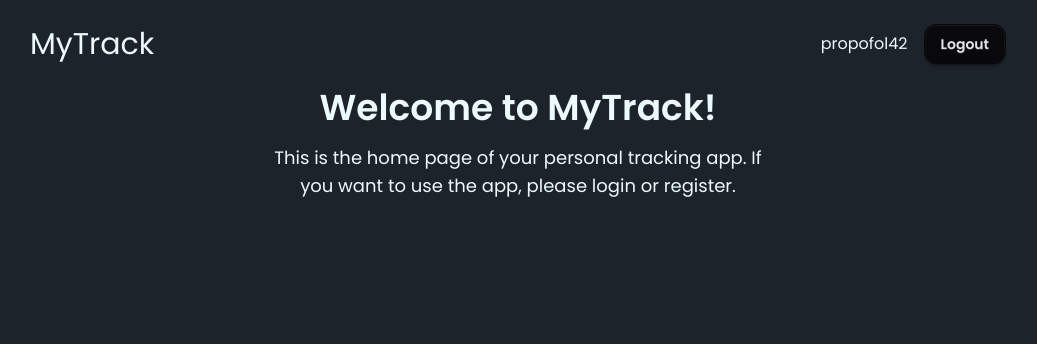
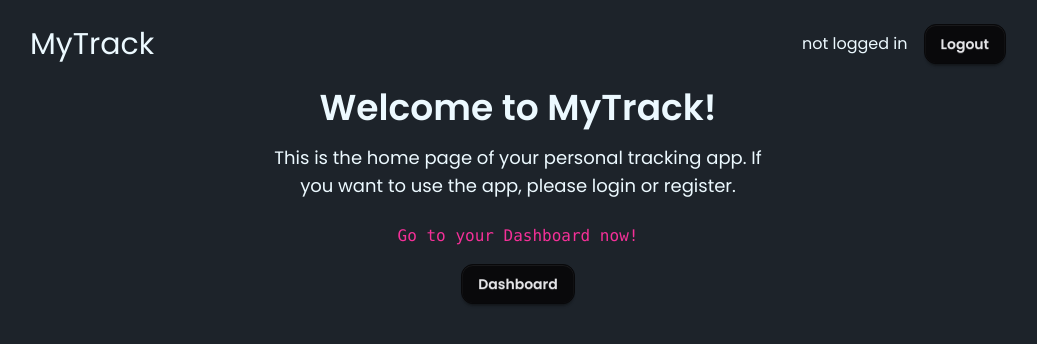
Before and after one commit to Doodlemax3000/vue-track, a Vue app: page / in a window 1280 px wide. Shown: the top 344 px of the page, without its empty margins (122-1159 px from the left). Built offline with nearby package versions, Linux system fonts and the light colour scheme; no server answers; the HTML template or start-up script is replaced by a standard one.

Commit message:
auth routing

```diff
--- a/src/components/Navbar.vue
+++ b/src/components/Navbar.vue
@@ -1,11 +1,18 @@
 <script setup lang="ts">
 import Button from '@/components/ui/Button.vue'
+import { useAuthStore } from '@/stores/auth'
+
+const authStore = useAuthStore()
 </script>
 
 <template>
   <div class="flex items-center justify-center gap-4">
-    <h1 class="text-3xl">MyTrack</h1>
-    <p class="ml-auto">propofol42</p>
+    <RouterLink to="/">
+      <h1 class="text-3xl">MyTrack</h1>
+    </RouterLink>
+    <p class="ml-auto">
+      {{ authStore.user ? authStore.user.email : 'not logged in' }}
+    </p>
     <Button class="btn-neutral">Logout</Button>
   </div>
 </template>
--- a/src/main.ts
+++ b/src/main.ts
@@ -3,15 +3,21 @@ import '@fontsource/poppins/500.css'
 import '@fontsource/poppins/600.css'
 import './assets/main.css'
 
+import App from './App.vue'
+
 import { createApp } from 'vue'
 import { createPinia } from 'pinia'
-
-import App from './App.vue'
+import { useAuthStore } from './stores/auth.ts'
 import router from './router'
 
 const app = createApp(App)
 
-app.use(createPinia())
+const pinia = createPinia()
+app.use(pinia)
+
+const authStore = useAuthStore()
+await authStore.initialize()
+
 app.use(router)
 
 app.mount('#app')
--- a/src/router/index.ts
+++ b/src/router/index.ts
@@ -1,3 +1,4 @@
+import { useAuthStore } from '@/stores/auth'
 import { createRouter, createWebHistory } from 'vue-router'
 
 const routes = [
@@ -8,7 +9,7 @@ const routes = [
     path: '/dashboard',
     name: 'Dashboard',
     component: () => import('@/views/DashboardView.vue'),
-    requiredAuth: true,
+    meta: { requiresAuth: true },
   },
 ]
 
@@ -17,4 +18,16 @@ const router = createRouter({
   routes: routes,
 })
 
+router.beforeEach((to) => {
+  const authStore = useAuthStore()
+
+  if (to.meta.requiresAuth && !authStore.isAuthenticated) {
+    return '/login'
+  }
+
+  if (authStore.isAuthenticated && (to.path === '/login' || to.path === '/register')) {
+    return '/dashboard'
+  }
+})
+
 export default router
--- a/src/views/HomeView.vue
+++ b/src/views/HomeView.vue
@@ -1,7 +1,17 @@
+<script setup lang="ts">
+import Button from '@/components/ui/Button.vue'
+</script>
+
 <template>
   <h1 class="text-4xl font-bold text-center mt-6">Welcome to MyTrack!</h1>
   <p class="text-center text-lg mt-4 max-w-lg mx-auto">
     This is the home page of your personal tracking app. If you want to use the app, please login or
     register.
   </p>
+  <div class="flex items-center justify-center gap-4 mt-6 flex-col">
+    <p class="font-mono text-secondary">Go to your Dashboard now!</p>
+    <RouterLink to="/dashboard">
+      <Button class="btn-neutral">Dashboard</Button>
+    </RouterLink>
+  </div>
 </template>
```
